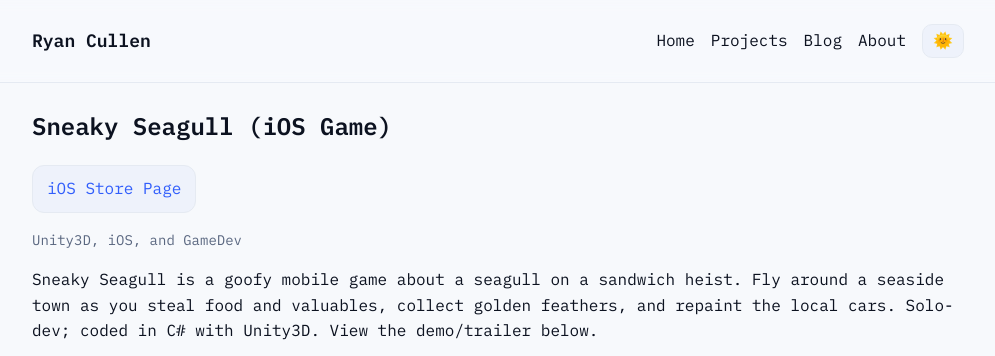
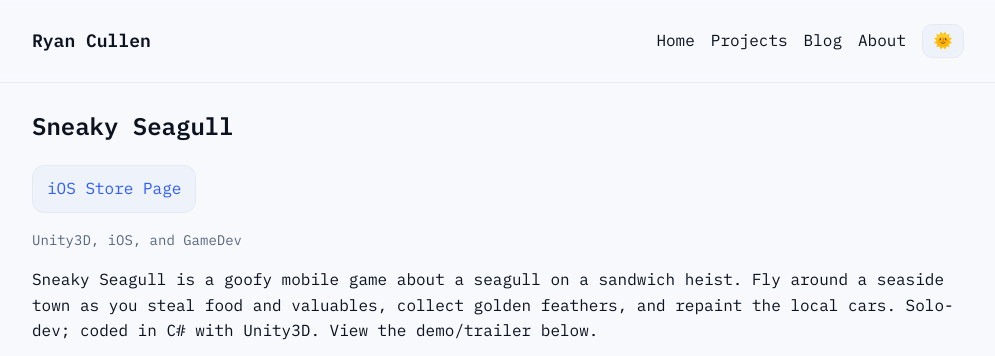
Before and after one commit to ryantcullen/ryantcullen.github.io, a Jekyll site: the page built from _projects/sneaky-seagull.md, in a window 1280 px wide and 938 px high, cut to the strip 0-356 px from the top of the window. Shown: the whole strip, without its empty margins (142-1137 px from the left). Built offline with Jekyll 4.4.1, drawn with Linux system fonts in a browser that asks for light colours.

Commit message:
Project formatting

```diff
--- a/_projects/sneaky-seagull.md
+++ b/_projects/sneaky-seagull.md
@@ -1,6 +1,6 @@
 ---
-title: Sneaky Seagull (iOS Game)
-summary: A goofy mobile game about a seagull on a sandwich heist. Solo-dev; C# (Unity3D).
+title: Sneaky Seagull
+summary: A mobile game about a seagull on a sandwich heist. Solo-dev; C# (Unity3D).
 tags: [Unity3D, iOS, GameDev]
 weight: 1
 featured: true
```
Also changed, not shown: _projects/stockbot.md (+1 -1 lines), _projects/ur3e-robotics-lab.md (+1 -1 lines).
